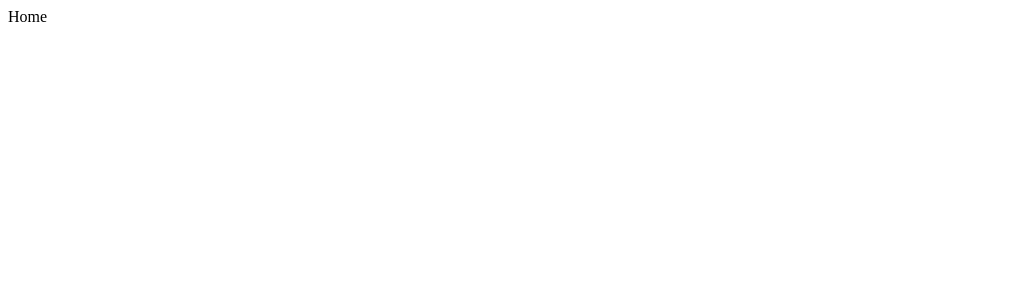
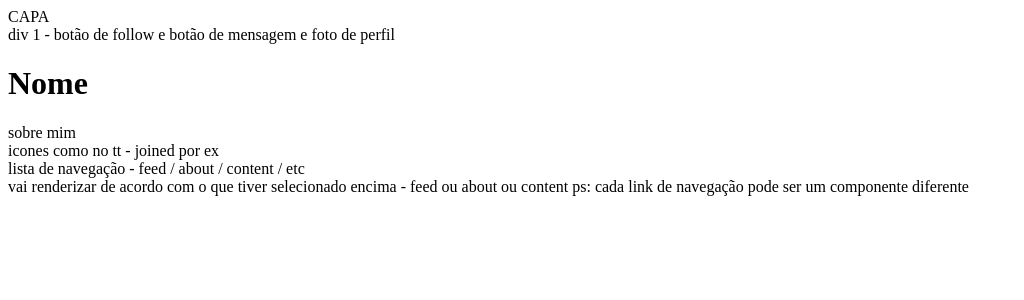
Before and after one commit to guido-marinho/guido-marinho.github.io, a React (Vite) app: page / in a window 1280 px wide. Shown: the top 300 px of the page, without its empty margins (0-1024 px from the left). Built offline with nearby package versions, Linux system fonts and the light colour scheme.

Commit message:
✨ feat: define a  estrutura padrão da pagina

```diff
--- a/src/App.jsx
+++ b/src/App.jsx
@@ -1,6 +1,6 @@
 import React from 'react';
 import { Route, Routes } from 'react-router-dom';
-import Home from './components/Home.jsx';
+import Home from './pages/Home.jsx';
 
 export default function App() {
   return (
--- /dev/null
+++ b/src/components/Header.jsx
@@ -0,0 +1,15 @@
+import React from 'react';
+
+export default function Header() {
+  return (
+    <>
+      <div>CAPA</div>
+      <div>
+        <div>div 1 - botão de follow e botão de mensagem  e foto de perfil</div>
+        <h1>Nome</h1>
+        <div>sobre mim</div>
+        <span>icones como no tt - joined por ex</span>
+      </div>
+    </>
+  );
+}
--- a/src/components/Home.jsx
+++ /dev/null
@@ -1,7 +0,0 @@
-import React from 'react';
-
-export default function Home() {
-  return (
-    <div>Home</div>
-  );
-}
--- /dev/null
+++ b/src/components/Main.jsx
@@ -0,0 +1,13 @@
+import React from 'react';
+
+export default function Main() {
+  return (
+    <>
+      <div>lista de navegação - feed / about / content / etc</div>
+      <section> vai renderizar de acordo com o que tiver selecionado encima  - feed ou about ou content
+
+        ps: cada link de navegação pode ser um componente diferente
+      </section>
+    </>
+  );
+}
--- /dev/null
+++ b/src/pages/Home.jsx
@@ -0,0 +1,16 @@
+import React from 'react';
+import Header from '../components/Header';
+import Main from '../components/Main';
+
+export default function Home() {
+  return (
+    <>
+      <header className='header-home'>
+        <Header />
+      </header>
+      <main>
+        <Main />
+      </main>
+    </>
+  );
+}
```
